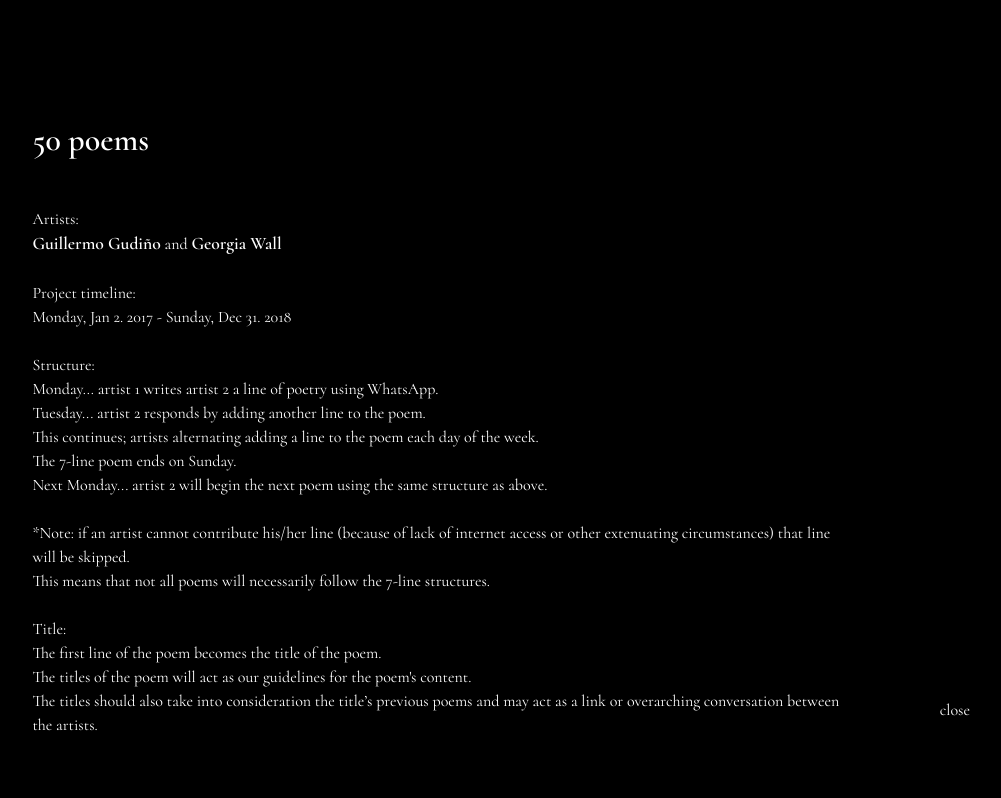
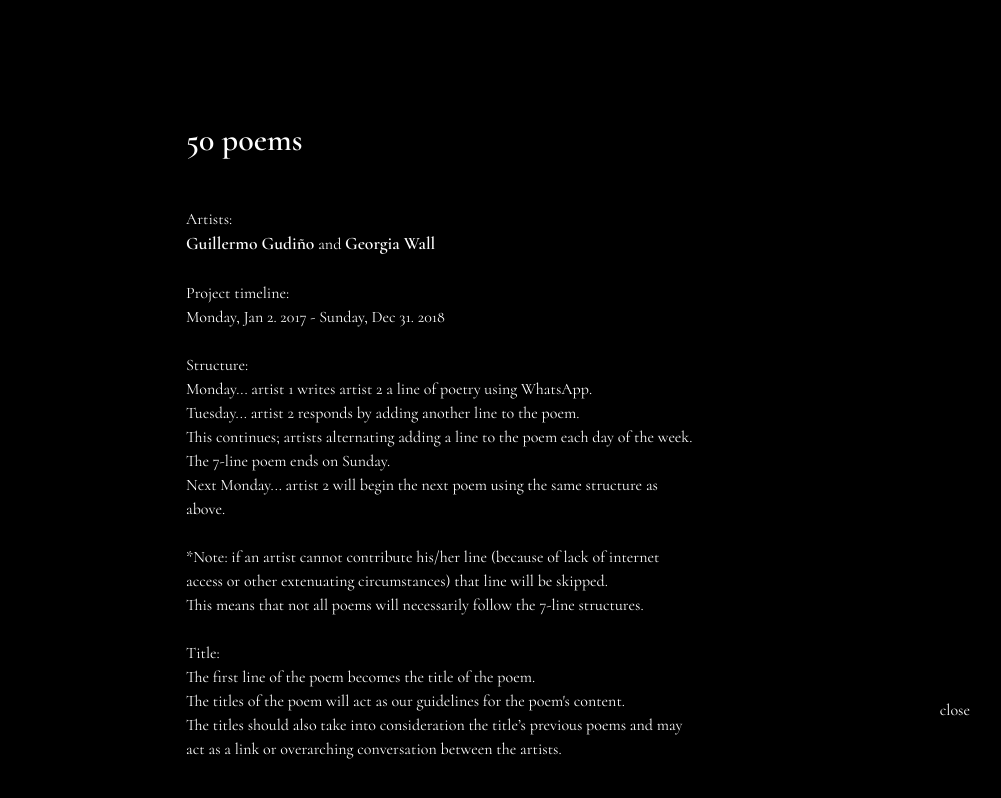
Before and after one commit to Musuauer/random_poems, a React (Create React App) app: page / in a window 1280 px wide. Both pictures are taken after a click on the element "info". Shown: the whole page, without its empty margins (198-1199 px from the left). Built offline with nearby package versions, Linux system fonts and the light colour scheme.

Commit message:
shorten modal with back

```diff
--- a/src/App.css
+++ b/src/App.css
@@ -56,7 +56,7 @@ p{
   z-index: 9;
 }
 .modal-content{
-  width: 64%;
+  width: 40%;
   margin:  0 auto;
   margin-top: 15vh;
 }
```
